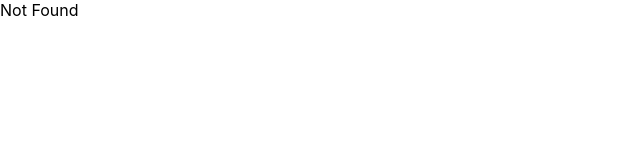
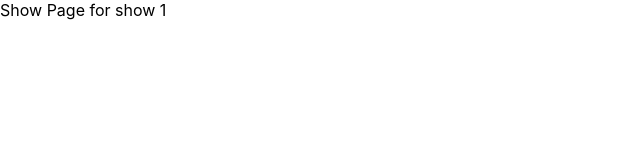
Before and after one commit to kshitijkhedekar25/box-office-app, a React (Create React App) app: page /show/1 in a window 1280 px wide. Shown: the top 160 px of the page, without its empty margins (0-640 px from the left). Built offline with nearby package versions, Linux system fonts and the light colour scheme.

Commit message:
created dynamic show page

```diff
--- a/src/App.jsx
+++ b/src/App.jsx
@@ -2,6 +2,7 @@ import { BrowserRouter, Routes, Route } from 'react-router-dom';
 import Home from './pages/Home';
 import Starred from './pages/Starred';
 import MainLayout from './components/MainLayout';
+import Show from './pages/Show';
 function App() {
   return (
     <BrowserRouter>
@@ -10,6 +11,8 @@ function App() {
           <Route path="/" element={<Home />} />
           <Route path="/starred" element={<Starred />} />
         </Route>
+
+        <Route path="/show/:showId" element={<Show />} />
         <Route path="*" element={<div>Not Found</div>} />
 
         {/* <Route path="/" element={<App />}>
--- a/src/components/shows/ShowCard.jsx
+++ b/src/components/shows/ShowCard.jsx
@@ -1,5 +1,5 @@
 import { Link } from 'react-router-dom';
-const ShowCard = ({ name, image, summary }) => {
+const ShowCard = ({ name, image, id, summary }) => {
   const summaryStripped = summary
     ? summary.split('').slice(0, 10).join('').replace(/<.+?>/g, '')
     : 'No description';
@@ -12,7 +12,7 @@ const ShowCard = ({ name, image, summary }) => {
       <h1>{name}</h1>
       <p>{summaryStripped}</p>
       <div>
-        <Link to="/">Read more</Link>
+        <Link to={`/show/${id}`}>Read more</Link>
         <button type="button">Star me</button>
       </div>
     </div>
--- /dev/null
+++ b/src/pages/Show.jsx
@@ -0,0 +1,7 @@
+import { useParams } from 'react-router-dom';
+const Show = () => {
+  const { showId } = useParams();
+
+  return <div>Show Page for show {showId}</div>;
+};
+export default Show;
```
